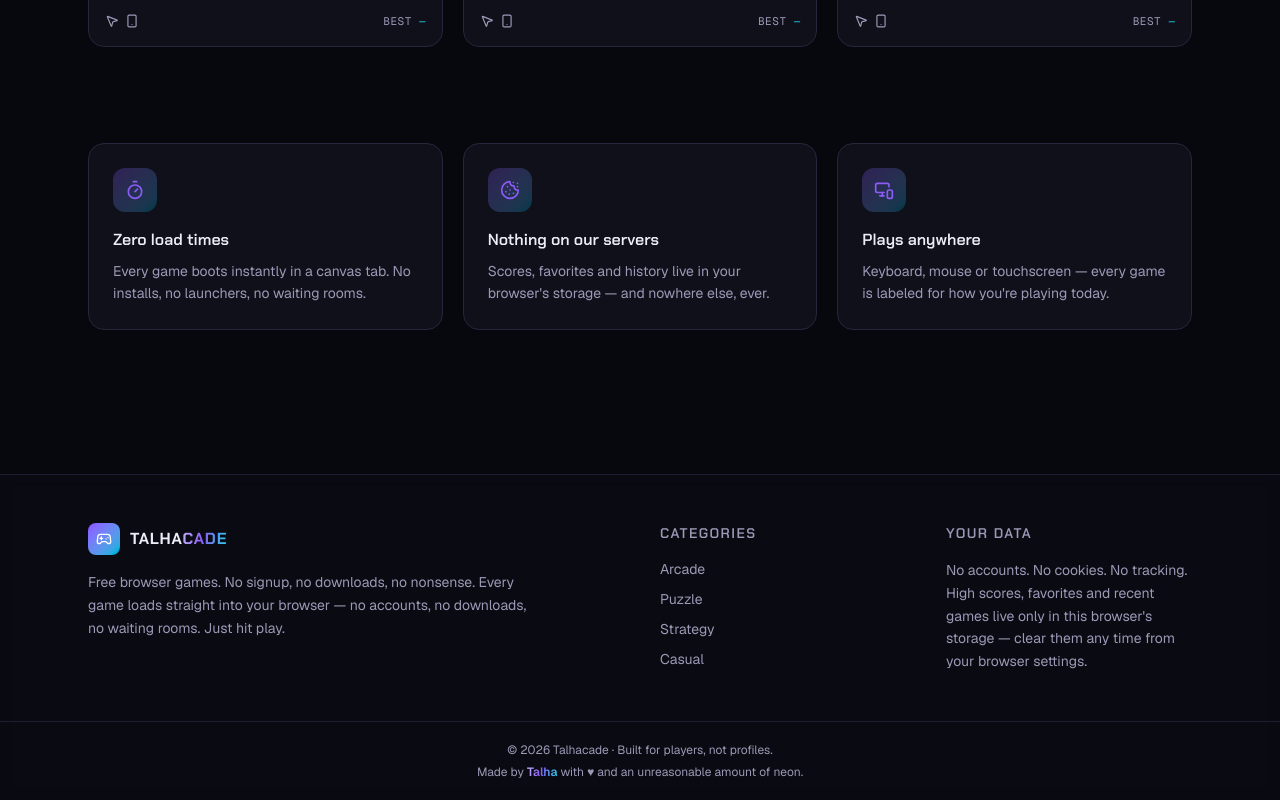
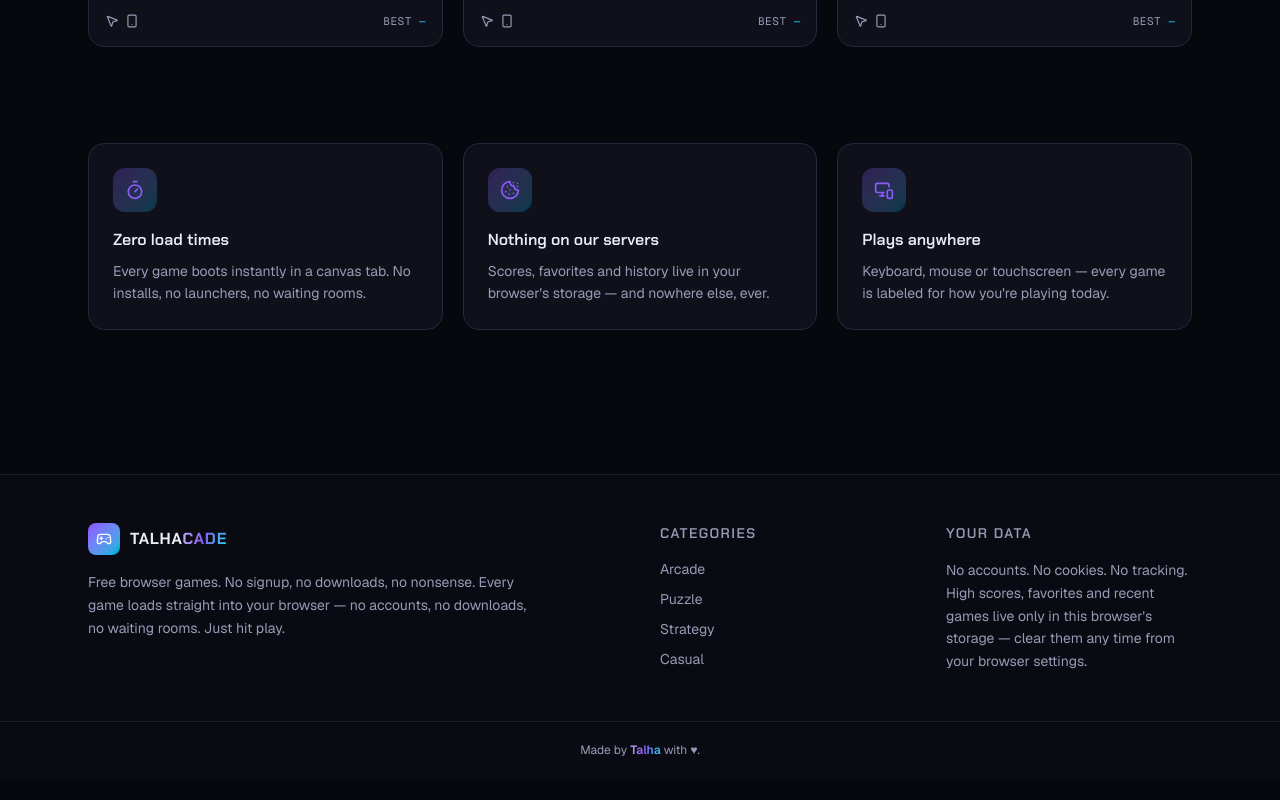
Before and after one commit to talhaimrankhan/talhacade, a Next.js app: page / in a window 1280 px wide. Shown: the part 2452-3252 px from the top of the page. After the commit the page ends 3230 px from the top, so only its background shows below. Built offline with nearby package versions, Linux system fonts and the light colour scheme.

Commit message:
Simplify footer credit to 'Made by Talha with ♥'

```diff
--- a/src/components/site-footer.tsx
+++ b/src/components/site-footer.tsx
@@ -53,16 +53,9 @@ export function SiteFooter() {
       </div>
 
       <div className="border-t border-line/70 py-5 text-center text-xs text-muted">
-        <p>
-          © {new Date().getFullYear()} {site.name} · Built for players, not
-          profiles.
-        </p>
-        <p className="mt-1.5">
-          Made by <span className="font-semibold text-gradient">Talha</span> with{" "}
-          <span aria-hidden>♥</span>
-          <span className="sr-only">love</span> and an unreasonable amount of
-          neon.
-        </p>
+        Made by <span className="font-semibold text-gradient">Talha</span> with{" "}
+        <span aria-hidden>♥</span>
+        <span className="sr-only">love</span>.
       </div>
     </footer>
   );
```
